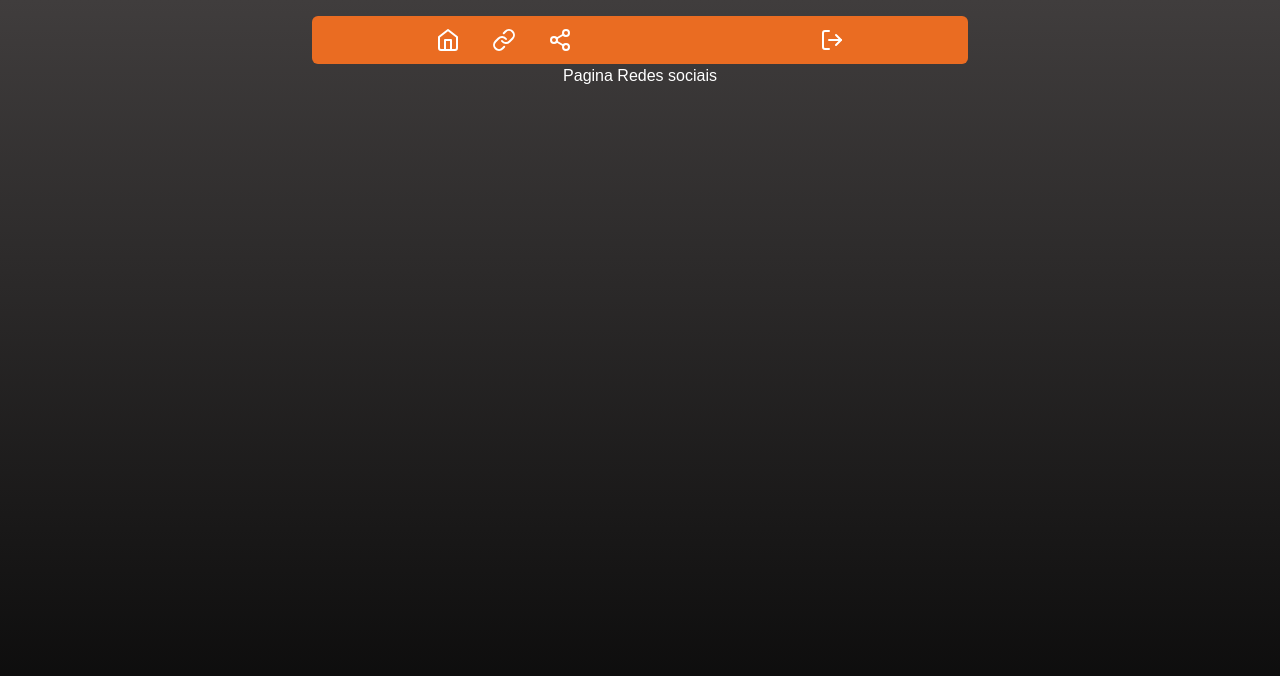
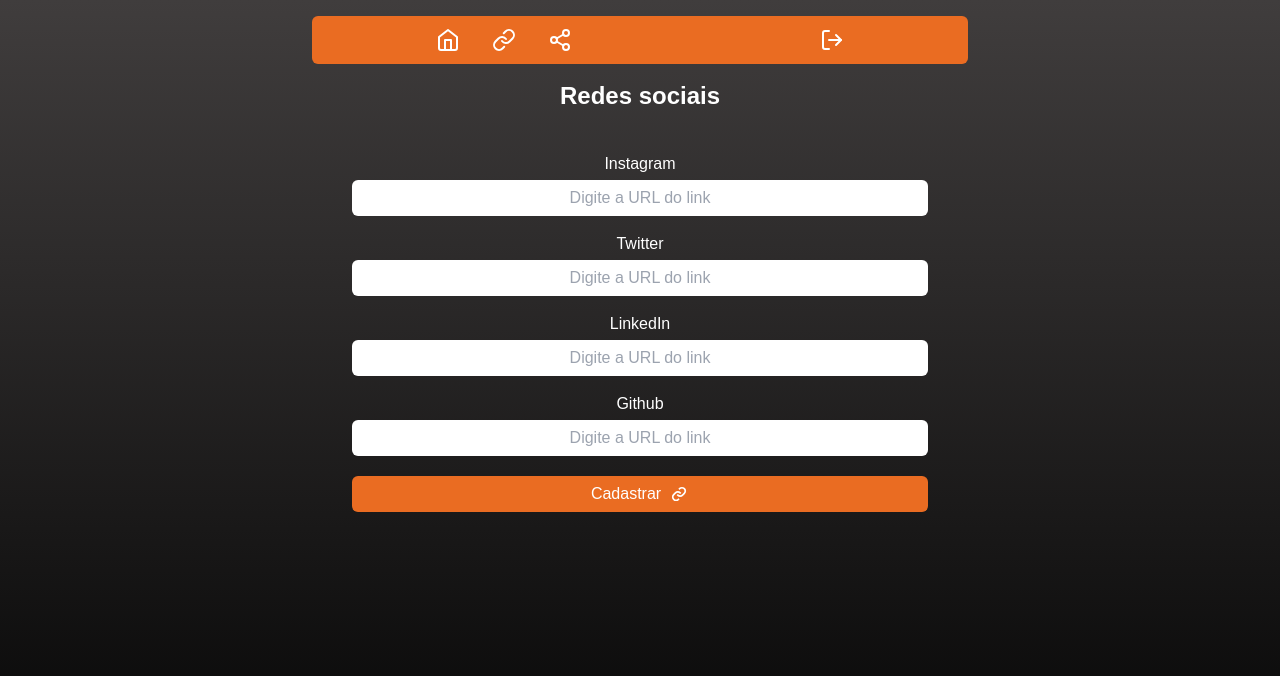
Before and after one commit to gui-bus/Linker, a React (Vite) app: page /admin/social in a window 1280 px wide. Shown: the top 676 px of the page. Built offline with nearby package versions, Linux system fonts and the light colour scheme; no server answers; the database is empty; sample sign-in values are in the browser's storage.

Commit message:
feat: show firebase db info

```diff
--- a/src/pages/home/index.tsx
+++ b/src/pages/home/index.tsx
@@ -1,3 +1,4 @@
+import { useEffect, useState } from "react";
 import { Social } from "../../components/social";
 
 import { FiFolder } from "react-icons/fi";
@@ -5,18 +6,84 @@ import { AiOutlineInstagram, AiOutlineGithub } from "react-icons/ai";
 import { FaLinkedinIn } from "react-icons/fa";
 import { RiTwitterXFill } from "react-icons/ri";
 
+import { db } from "../../services/firebaseConnection";
+import {
+  getDocs,
+  collection,
+  orderBy,
+  query,
+  doc,
+  getDoc,
+} from "firebase/firestore";
+
 import logoImg from "../../../src/assets/logo.png";
-import { Link } from "react-router-dom";
+
+interface LinkProps {
+  id: string;
+  name: string;
+  url: string;
+}
+
+interface SocialLinkProps {
+  instagram: string;
+  twitter: string;
+  linkedin: string;
+  github: string;
+}
 
 export function Home() {
+  const [links, setLinks] = useState<LinkProps[]>([]);
+  const [socialLinks, setSocialLinks] = useState<SocialLinkProps>();
+
+  useEffect(() => {
+    function loadLinks() {
+      const linksRef = collection(db, "Linker");
+      const queryRef = query(linksRef, orderBy("created", "asc"));
+
+      getDocs(queryRef)
+        .then((snapshot) => {
+          const list = [] as LinkProps[];
+
+          snapshot.forEach((doc) => {
+            list.push({
+              id: doc.id,
+              name: doc.data().name,
+              url: doc.data().url,
+            });
+          });
+
+          setLinks(list);
+        })
+        .catch(() => {});
+    }
+
+    loadLinks();
+  }, []);
+
+  useEffect(() => {
+    function loadSocialLinks() {
+      const docRef = doc(db, "Social", "link");
+      getDoc(docRef).then((snapshot) => {
+        if (snapshot.data() !== undefined) {
+          setSocialLinks({
+            instagram: snapshot.data()?.instagram,
+            twitter: snapshot.data()?.twitter,
+            linkedin: snapshot.data()?.linkedin,
+            github: snapshot.data()?.github,
+          });
+        }
+      });
+    }
+
+    loadSocialLinks();
+  }, []);
+
   const sectionClasses =
-    "border border-orangeLinker bg-transparent text-white mb-4 w-full py-2 rounded-lg select-none cursor-pointer transition-all duration-300 ease-in-out hover:bg-orangeLinker hover:text-neutral-900 font-medium";
+    "border border-orangeLinker bg-transparent text-white mb-4 w-full py-2 rounded-lg select-none cursor-pointer font-medium transition-all duration-300 ease-in-out hover:bg-orangeLinker hover:text-neutral-900 hover:font-semibold ";
 
   return (
-    <div className="flex flex-col w-full py-4 items-center justify-center cursor-default">
-      <Link to="/admin">
+    <div className="flex flex-col w-full py-4 h-screen items-center justify-center cursor-default">
       <img src={logoImg} alt="Linker" className="w-52 h-auto my-8" />
-      </Link>
 
       <h1 className="md:text-4xl text-2xl font-bold text-white">
         Guilherme Bustamante
@@ -31,47 +98,33 @@ export function Home() {
       </div>
 
       <main className="flex flex-col w-11/12 max-w-xl text-center">
-        <section className={sectionClasses}>
-          <a>
-            <p className="text-base md:text-lg">DriveX</p>
+        {links.map((link) => (
+          <section key={link.id} className={sectionClasses}>
+            <a href={link.url} target="_blank">
+              <p className="text-base md:text-lg">{link.name}</p>
             </a>
           </section>
+        ))}
 
-        <section className={sectionClasses}>
-          <a>
-            <p className="text-base md:text-lg">Delimix</p>
-          </a>
-        </section>
-
-        <section className={sectionClasses}>
-          <a>
-            <p className="text-base md:text-lg">Weather Tracker</p>
-          </a>
-        </section>
-
-        <section className={sectionClasses}>
-          <a>
-            <p className="text-base md:text-lg">James Webb Space Telescope</p>
-          </a>
-        </section>
-
+        {socialLinks && Object.keys(socialLinks).length > 0 && (
           <footer className="flex justify-center gap-3 my-4">
-          <Social url="https://www.instagram.com/guibus_dev/">
-            <AiOutlineInstagram size={35} color="#fff" />
+            <Social url={socialLinks?.instagram}>
+              <AiOutlineInstagram size={35} />
             </Social>
 
-          <Social url="https://twitter.com/guibus_dev">
-            <RiTwitterXFill size={35} color="#fff" />
+            <Social url={socialLinks?.twitter}>
+              <RiTwitterXFill size={35} />
             </Social>
 
-          <Social url="https://www.linkedin.com/in/gui-bus/">
-            <FaLinkedinIn size={35} color="#fff" />
+            <Social url={socialLinks?.linkedin}>
+              <FaLinkedinIn size={35} />
             </Social>
 
-          <Social url="https://github.com/gui-bus">
-            <AiOutlineGithub size={35} color="#fff" />
+            <Social url={socialLinks?.github}>
+              <AiOutlineGithub size={35} />
             </Social>
           </footer>
+        )}
       </main>
     </div>
   );
--- a/src/pages/networks/index.tsx
+++ b/src/pages/networks/index.tsx
@@ -1,10 +1,109 @@
+import { FormEvent, useState, useEffect } from "react";
+import { Input } from "../../components/input";
 import { Header } from "../../components/header";
 
+import { db } from "../../services/firebaseConnection";
+import { setDoc, doc, getDoc } from "firebase/firestore";
+
+import { BiLink } from "react-icons/bi";
+import toast from "react-hot-toast";
+
 export function Networks() {
+  const [instagramInput, setInstagramInput] = useState("");
+  const [twitterInput, setTwitterInput] = useState("");
+  const [linkedinInput, setLinkedinInput] = useState("");
+  const [githubInput, setGithubInput] = useState("");
+
+  useEffect(() => {
+    function loadLinks() {
+      const docRef = doc(db, "Social", "link");
+      getDoc(docRef).then((snapshot) => {
+        if (snapshot.data() !== undefined) {
+          setInstagramInput(snapshot.data()?.instagram);
+          setTwitterInput(snapshot.data()?.twitter);
+          setLinkedinInput(snapshot.data()?.linkedin);
+          setGithubInput(snapshot.data()?.github);
+        }
+      });
+    }
+
+    loadLinks();
+  }, []);
+
+  function handleRegister(e: FormEvent) {
+    e.preventDefault();
+
+    setDoc(doc(db, "Social", "link"), {
+      instagram: instagramInput,
+      twitter: twitterInput,
+      linkedin: linkedinInput,
+      github: githubInput,
+    })
+      .then(() => {
+        toast.success("Cadastrado com sucesso!");
+      })
+      .catch((error) => {
+        console.log("Erro ao cadastrar: " + error);
+        toast.error("Erro ao cadastrar!");
+      });
+  }
+
   return (
-    <div className="flex flex-col min-h-screen items-center pb-7 px-2 text-white">
+    <div className="flex flex-col min-h-screen items-center pb-7 px-2">
       <Header />
-      <h1>Pagina Redes sociais</h1>
+      <h2 className="font-bold text-white my-4 text-2xl">Redes sociais</h2>
+
+      <form
+        className="flex flex-col my-5 w-full max-w-xl px-5 sm:px-0"
+        onSubmit={handleRegister}
+      >
+        <label className="font-medium my-1 text-white text-center">
+          Instagram
+        </label>
+        <Input
+          placeholder="Digite a URL do link"
+          value={instagramInput}
+          onChange={(e) => setInstagramInput(e.target.value)}
+          type="url"
+        />
+
+        <label className="font-medium my-1 text-white text-center">
+          Twitter
+        </label>
+        <Input
+          placeholder="Digite a URL do link"
+          value={twitterInput}
+          onChange={(e) => setTwitterInput(e.target.value)}
+          type="url"
+        />
+
+        <label className="font-medium my-1 text-white text-center">
+          LinkedIn
+        </label>
+        <Input
+          placeholder="Digite a URL do link"
+          value={linkedinInput}
+          onChange={(e) => setLinkedinInput(e.target.value)}
+          type="url"
+        />
+
+        <label className="font-medium my-1 text-white text-center">
+          Github
+        </label>
+        <Input
+          placeholder="Digite a URL do link"
+          value={githubInput}
+          onChange={(e) => setGithubInput(e.target.value)}
+          type="url"
+        />
+
+        <button
+          type="submit"
+          className="flex items-center justify-center gap-2 h-9 bg-orangeLinker rounded-md border-0 text-white font-medium transition-all duration-300 ease-in-out hover:bg-orangeLinkerHover mt-2"
+        >
+          Cadastrar <BiLink size={20} />
+        </button>
+      </form>
     </div>
   );
 }
```
Lines whose indentation alone changed are shown as unchanged.
